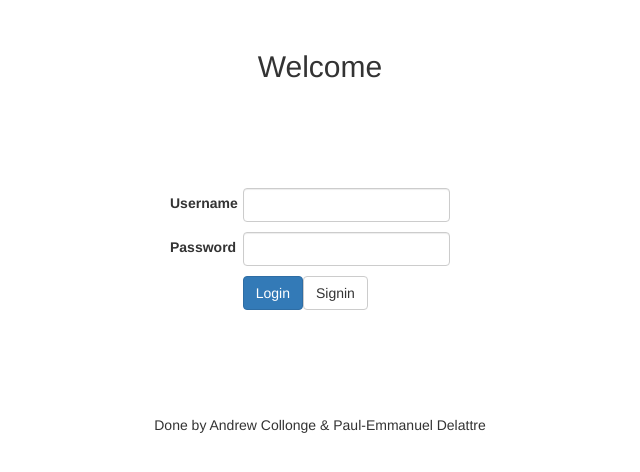
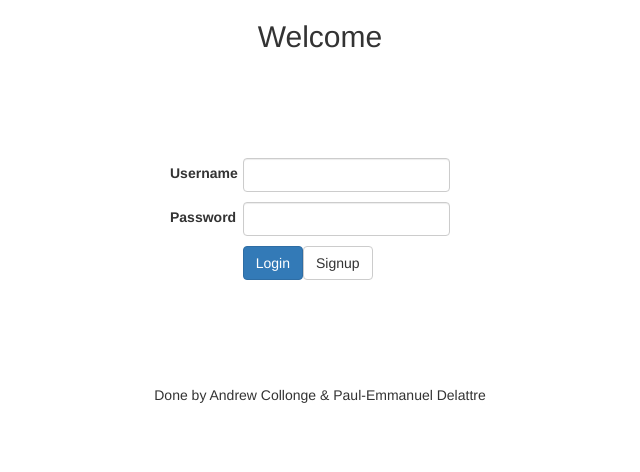
Before and after one commit to pedelattre/webapp, a Node project: template views/index.jade in a window 1280 px wide. Shown: the top 472 px of the page, without its empty margins (320-960 px from the left). Run offline with Node 20 templates, Linux system fonts and the light colour scheme; the template is opened without the code that fills it, so the values that code supplies are empty.

Commit message:
Bouton Signup

```diff
--- a/public/resources/webapp.css
+++ b/public/resources/webapp.css
@@ -1,8 +1,6 @@
 h2 {
-  margin-top : 50px;
-  text-align : center;
+  text-align: center;
 }
-
 #login {
   position: relative;
   width: 300px;
@@ -14,7 +12,6 @@ h2 {
 #login button {
   margin-right: 10px;
 }
-
 p {
-  text-align : center;
+  text-align: center;
 }
--- a/views/index.jade
+++ b/views/index.jade
@@ -2,7 +2,7 @@ doctype html
 html
   head
     meta(charset='utf-8')
-    title TP
+    title TP Node.js
     link(rel='icon', type='image/vnd.microsoft.icon', href='favicon.ico')
     link(rel='shortcut icon', type='image/x-icon', href='favicon.ico')
     link(rel='stylesheet', href='vendors/bootstrap/css/bootstrap.min.css')
@@ -10,25 +10,37 @@ html
     meta(name="viewport", content="width=device-width, initial-scale=1")
     script(type='text/javascript', src='vendors/jquery-1.11.1.min.js')
     script(type='text/javascript', src='vendors/bootstrap/js/bootstrap.min.js')
+
     script
       :coffee
         $().ready ->
           console.log 'ready'
-          $('#login').submit (e) ->
-            # TODO: validation
+
+          $('#log').click (e) ->
             user =
               username: $('#login-username').val()
               password: $('#login-password').val()
-            console.log 'user', user
+            console.log 'user login', user
             e.preventDefault()
             $.post "/user/login", user, (data) ->
               console.log 'data', data
             , 'json'
+
+          $('#sign').click (e) ->
+            user =
+              username: $('#login-username').val()
+              password: $('#login-password').val()
+            console.log 'user signup', user
+            e.preventDefault()
+            $.post "/user/signup", user, (data) ->
+              console.log 'data', data
+            , 'json'
+
   body
 
     h2 Welcome
 
-    form#login(action="/login", method="post", role="form")
+    form#login(action="/user/login", method="post", role="form")
       table
         tr.form-group
           th
@@ -44,9 +56,9 @@ html
           th
           td
             //- button.btn.btn-primary(type='button') Login
-            //- button.btn.btn-default(type='button') Signin
-            input.btn.btn-primary(type='submit', value="Login")
-            input.btn.btn-default(type='submit', value="Signin")
+            //- button.btn.btn-default(type='button') Signup
+            input.btn.btn-primary(type='submit', value="Login", id="log")
+            input.btn.btn-default(type='submit', value="Signup", id="sign")
 
 
     p Done by Andrew Collonge & Paul-Emmanuel Delattre
--- a/views/resources/webapp.styl
+++ b/views/resources/webapp.styl
@@ -1,3 +1,5 @@
+h2
+  text-align center
 
 #login
   position relative
@@ -7,3 +9,6 @@
     padding 5px
   button
     margin-right 10px
+
+p
+  text-align center
```
Also changed, not shown: 2 other files.
